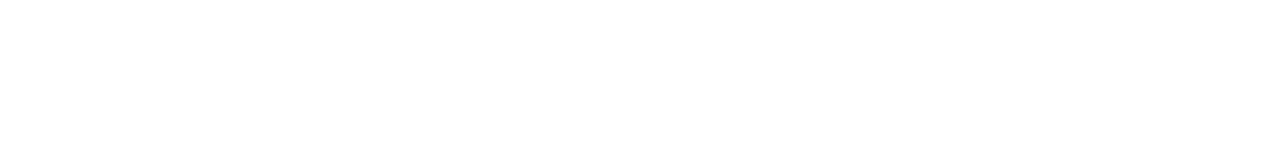
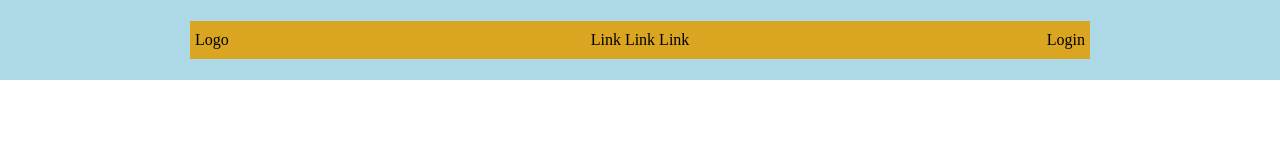
Before and after one commit to Antek93/htmlcss-struttura-discord, a plain HTML site: page index.html in a window 1280 px wide. Drawn offline with Linux system fonts and the light colour scheme.

Commit message:
Fine intestazione header

```diff
--- a/css/style.css
+++ b/css/style.css
@@ -7,9 +7,36 @@
 }
 
 
-/* Debug */
+/* Header e intestazione */
 
-.debug header {
+header {
     background-color: #add8e6;
-    min-height: 50px;
+    min-height:80px;
 }
+
+.container-flex {
+    display: flex;
+    flex-direction: row;
+    justify-content: center;
+    align-items: center;
+}
+
+.container-flex > div {
+
+    min-height: 30px;
+    min-width: 300px;
+    background-color: #daa520;
+    vertical-align: middle;
+    padding: 10px 5px 10px 5px;
+
+}
+
+#button {
+    text-align: right;
+}
+
+#link {
+    text-align: center;
+}
+
+/* Fine attributi header */
--- a/index.html
+++ b/index.html
@@ -9,9 +9,22 @@
 </head>
 
 <body>
-    <header>
-
+    <!-- Intestazione Header -->
+    <header class="container-flex">
+        <!-- Logo a sinistra -->
+       <div>
+         Logo
+       </div>
+       <!-- hedaer centrale -->
+       <div id="link">
+         Link Link Link
+       </div>
+       <!-- header e buttons a destra -->
+       <div id="button">
+         Login
+       </div>
     </header>
+    <!-- Fine Intestazione Header -->
 
 </body>
 </html>
```
